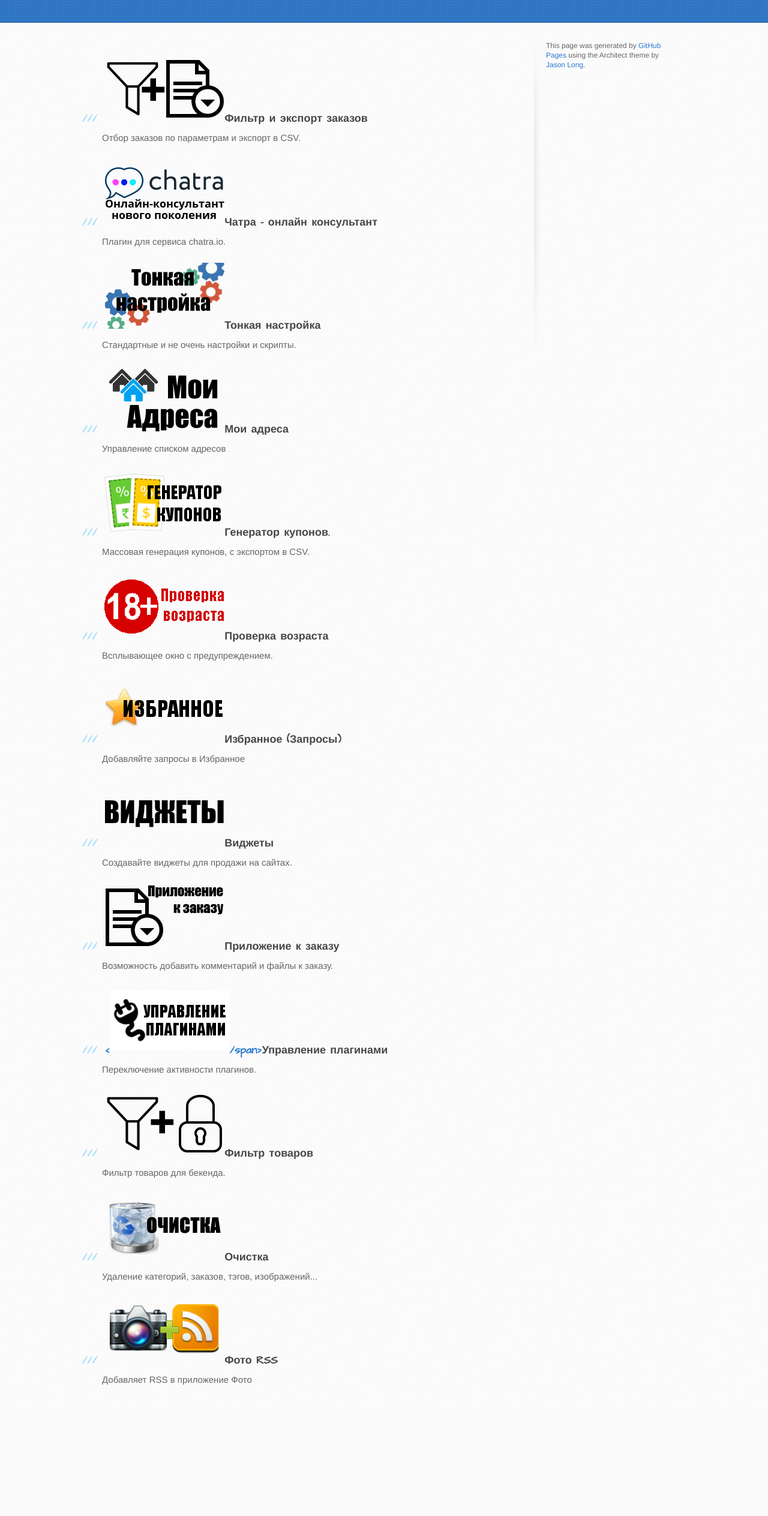
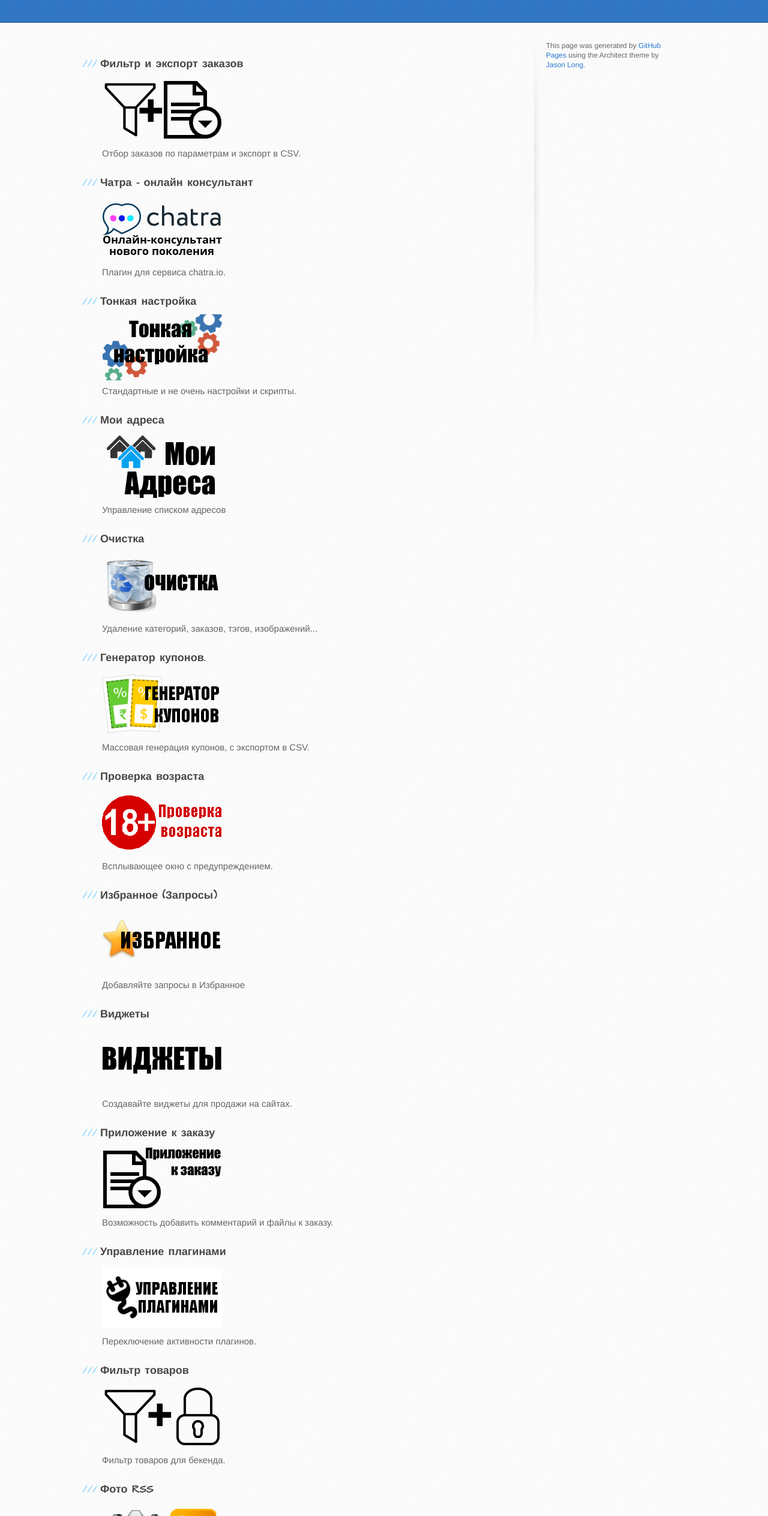
Before and after one commit to Alexkurd/Alexkurd.github.io, a plain HTML site: page index.html in a window 1280 px wide. Shown: the part 273-2800 px from the top of the page at 60% size. Before the commit the page ends 2627 px from the top, so only its background shows below. Drawn offline with Linux system fonts and the light colour scheme.

Commit message:
change layout

```diff
--- a/index.html
+++ b/index.html
@@ -9,14 +9,11 @@
     <link rel="stylesheet" type="text/css" href="stylesheets/stylesheet.css" media="screen">
     <link rel="stylesheet" type="text/css" href="stylesheets/github-light.css" media="screen">
     <link rel="stylesheet" type="text/css" href="stylesheets/print.css" media="print">
-
     <!--[if lt IE 9]>
     <script src="//html5shiv.googlecode.com/svn/trunk/html5.js"></script>
     <![endif]-->
-
     <title>DemoLLC Плагины для Webasyst by Alexkurd</title>
   </head>
-
   <body>
     <header>
       <div class="inner">
@@ -25,84 +22,78 @@
         <a href="https://github.com/Alexkurd" class="button"><small>Follow me on</small> GitHub</a>
       </div>
     </header>
-
     <div id="content-wrapper">
       <div class="inner clearfix">
         <section id="main-content">
-          <h3>
-<a id="Фильтр-и-экспорт-заказов" class="anchor" href="#%D0%A4%D0%B8%D0%BB%D1%8C%D1%82%D1%80-%D0%B8-%D1%8D%D0%BA%D1%81%D0%BF%D0%BE%D1%80%D1%82-%D0%B7%D0%B0%D0%BA%D0%B0%D0%B7%D0%BE%D0%B2" aria-hidden="true"><img src="images/ordersfilter.png" alt="hi" class="inline"/><span class="octicon octicon-link"></span></a>Фильтр и экспорт заказов</h3>
-
+          <h3>Фильтр и экспорт заказов <br>
+<a id="Фильтр-и-экспорт-заказов" class="anchor" href="#%D0%A4%D0%B8%D0%BB%D1%8C%D1%82%D1%80-%D0%B8-%D1%8D%D0%BA%D1%81%D0%BF%D0%BE%D1%80%D1%82-%D0%B7%D0%B0%D0%BA%D0%B0%D0%B7%D0%BE%D0%B2" aria-hidden="true"><span class="octicon octicon-link"></span></a></h3>
+<img src="images/ordersfilter.png" alt="hi" class="inline"/>
 <p>Отбор заказов по параметрам и экспорт в CSV.</p>
 
-<h3>
-<a id="Чатра---онлайн-консультант" class="anchor" href="#%D0%A7%D0%B0%D1%82%D1%80%D0%B0---%D0%BE%D0%BD%D0%BB%D0%B0%D0%B9%D0%BD-%D0%BA%D0%BE%D0%BD%D1%81%D1%83%D0%BB%D1%8C%D1%82%D0%B0%D0%BD%D1%82" aria-hidden="true"><img src="images/chatra.png" alt="hi" class="inline"/><span class="octicon octicon-link"></span></a>Чатра - онлайн консультант</h3>
-
+<h3>Чатра - онлайн консультант<br>
+<a id="Чатра---онлайн-консультант" class="anchor" href="#%D0%A7%D0%B0%D1%82%D1%80%D0%B0---%D0%BE%D0%BD%D0%BB%D0%B0%D0%B9%D0%BD-%D0%BA%D0%BE%D0%BD%D1%81%D1%83%D0%BB%D1%8C%D1%82%D0%B0%D0%BD%D1%82" aria-hidden="true"><span class="octicon octicon-link"></span></a></h3>
+<img src="images/chatra.png" alt="hi" class="inline"/>
 <p>Плагин для сервиса chatra.io.</p>
 
-<h3>
-<a id="Тонкая-настройка" class="anchor" href="#%D0%A2%D0%BE%D0%BD%D0%BA%D0%B0%D1%8F-%D0%BD%D0%B0%D1%81%D1%82%D1%80%D0%BE%D0%B9%D0%BA%D0%B0" aria-hidden="true"><img src="images/tweaks.png" alt="hi" class="inline"/><span class="octicon octicon-link"></span></a>Тонкая настройка</h3>
-
+<h3>Тонкая настройка<br>
+<a id="Тонкая-настройка" class="anchor" href="#%D0%A2%D0%BE%D0%BD%D0%BA%D0%B0%D1%8F-%D0%BD%D0%B0%D1%81%D1%82%D1%80%D0%BE%D0%B9%D0%BA%D0%B0" aria-hidden="true"><span class="octicon octicon-link"></span></a></h3>
+<img src="images/tweaks.png" alt="hi" class="inline"/>
 <p>Стандартные и не очень настройки и скрипты.</p>
 
-<h3>
-<a id="Мои-адреса" class="anchor" href="#%D0%9C%D0%BE%D0%B8-%D0%B0%D0%B4%D1%80%D0%B5%D1%81%D0%B0" aria-hidden="true"><img src="images/myaddress.png" alt="hi" class="inline"/><span class="octicon octicon-link"></span></a>Мои адреса</h3>
-
+<h3>Мои адреса<br>
+<a id="Мои-адреса" class="anchor" href="#%D0%9C%D0%BE%D0%B8-%D0%B0%D0%B4%D1%80%D0%B5%D1%81%D0%B0" aria-hidden="true"><span class="octicon octicon-link"></span></a></h3>
+<img src="images/myaddress.png" alt="hi" class="inline"/>
 <p>Управление списком адресов</p>
 
-<h3>
-<a id="Генератор-купонов" class="anchor" href="#%D0%93%D0%B5%D0%BD%D0%B5%D1%80%D0%B0%D1%82%D0%BE%D1%80-%D0%BA%D1%83%D0%BF%D0%BE%D0%BD%D0%BE%D0%B2" aria-hidden="true"><img src="images/coupongen.png" alt="hi" class="inline"/><span class="octicon octicon-link"></span></a>Генератор купонов.</h3>
+<h3>Очистка<br>
+<a id="Очистка" class="anchor" href="#%D0%9E%D1%87%D0%B8%D1%81%D1%82%D0%BA%D0%B0" aria-hidden="true"><span class="octicon octicon-link"></span></a></h3>
+<img src="images/cleanup.png" alt="hi" class="inline"/>
+<p>Удаление категорий, заказов, тэгов, изображений...</p>
 
+<h3>Генератор купонов.<br>
+<a id="Генератор-купонов" class="anchor" href="#%D0%93%D0%B5%D0%BD%D0%B5%D1%80%D0%B0%D1%82%D0%BE%D1%80-%D0%BA%D1%83%D0%BF%D0%BE%D0%BD%D0%BE%D0%B2" aria-hidden="true"><span class="octicon octicon-link"></span></a></h3>
+<img src="images/coupongen.png" alt="hi" class="inline"/>
 <p>Массовая генерация купонов, с экспортом в CSV.</p>
 
-<h3>
-<a id="Проверка-возраста" class="anchor" href="#%D0%9F%D1%80%D0%BE%D0%B2%D0%B5%D1%80%D0%BA%D0%B0-%D0%B2%D0%BE%D0%B7%D1%80%D0%B0%D1%81%D1%82%D0%B0" aria-hidden="true"><img src="images/agecheck.png" alt="hi" class="inline"/><span class="octicon octicon-link"></span></a>Проверка возраста</h3>
-
+<h3>Проверка возраста<br>
+<a id="Проверка-возраста" class="anchor" href="#%D0%9F%D1%80%D0%BE%D0%B2%D0%B5%D1%80%D0%BA%D0%B0-%D0%B2%D0%BE%D0%B7%D1%80%D0%B0%D1%81%D1%82%D0%B0" aria-hidden="true"><span class="octicon octicon-link"></span></a></h3>
+<img src="images/agecheck.png" alt="hi" class="inline"/>
 <p>Всплывающее окно с предупреждением.</p>
 
-<h3>
-<a id="Избранное-Запросы" class="anchor" href="#%D0%98%D0%B7%D0%B1%D1%80%D0%B0%D0%BD%D0%BD%D0%BE%D0%B5-%D0%97%D0%B0%D0%BF%D1%80%D0%BE%D1%81%D1%8B" aria-hidden="true"><img src="images/favorites.png" alt="hi" class="inline"/><span class="octicon octicon-link"></span></a>Избранное (Запросы)</h3>
-
+<h3>Избранное (Запросы)<br>
+<a id="Избранное-Запросы" class="anchor" href="#%D0%98%D0%B7%D0%B1%D1%80%D0%B0%D0%BD%D0%BD%D0%BE%D0%B5-%D0%97%D0%B0%D0%BF%D1%80%D0%BE%D1%81%D1%8B" aria-hidden="true"><span class="octicon octicon-link"></span></a></h3>
+<img src="images/favorites.png" alt="hi" class="inline"/>
 <p>Добавляйте запросы в Избранное</p>
 
-<h3>
-<a id="Виджеты" class="anchor" href="#%D0%92%D0%B8%D0%B4%D0%B6%D0%B5%D1%82%D1%8B" aria-hidden="true"><img src="images/widgets.png" alt="hi" class="inline"/><span class="octicon octicon-link"></span></a>Виджеты</h3>
-
+<h3>Виджеты<br>
+<a id="Виджеты" class="anchor" href="#%D0%92%D0%B8%D0%B4%D0%B6%D0%B5%D1%82%D1%8B" aria-hidden="true"><span class="octicon octicon-link"></span></a></h3>
+<img src="images/widgets.png" alt="hi" class="inline"/>
 <p>Создавайте виджеты для продажи на сайтах.</p>
 
-<h3>
-<a id="Приложение-к-заказу" class="anchor" href="#%D0%9F%D1%80%D0%B8%D0%BB%D0%BE%D0%B6%D0%B5%D0%BD%D0%B8%D0%B5-%D0%BA-%D0%B7%D0%B0%D0%BA%D0%B0%D0%B7%D1%83" aria-hidden="true"><img src="images/orderaddon.png" alt="hi" class="inline"/><span class="octicon octicon-link"></span></a>Приложение к заказу</h3>
-
+<h3>Приложение к заказу<br>
+<a id="Приложение-к-заказу" class="anchor" href="#%D0%9F%D1%80%D0%B8%D0%BB%D0%BE%D0%B6%D0%B5%D0%BD%D0%B8%D0%B5-%D0%BA-%D0%B7%D0%B0%D0%BA%D0%B0%D0%B7%D1%83" aria-hidden="true"><span class="octicon octicon-link"></span></a></h3>
+<img src="images/orderaddon.png" alt="hi" class="inline"/>
 <p>Возможность добавить комментарий и файлы к заказу.</p>
 
-<h3>
-<a id="Управление-плагинами" class="anchor" href="#%D0%A3%D0%BF%D1%80%D0%B0%D0%B2%D0%BB%D0%B5%D0%BD%D0%B8%D0%B5-%D0%BF%D0%BB%D0%B0%D0%B3%D0%B8%D0%BD%D0%B0%D0%BC%D0%B8" aria-hidden="true"><span class="octicon octicon-link"><<img src="images/plugmein.png" alt="hi" class="inline"/>/span></a>Управление плагинами</h3>
-
+<h3>Управление плагинами<br>
+<a id="Управление-плагинами" class="anchor" href="#%D0%A3%D0%BF%D1%80%D0%B0%D0%B2%D0%BB%D0%B5%D0%BD%D0%B8%D0%B5-%D0%BF%D0%BB%D0%B0%D0%B3%D0%B8%D0%BD%D0%B0%D0%BC%D0%B8" aria-hidden="true"><span class="octicon octicon-link"></span></a></h3>
+<img src="images/plugmein.png" alt="hi" class="inline"/>
 <p>Переключение активности плагинов.</p>
 
-<h3>
-<a id="Фильтр-товаров" class="anchor" href="#%D0%A4%D0%B8%D0%BB%D1%8C%D1%82%D1%80-%D1%82%D0%BE%D0%B2%D0%B0%D1%80%D0%BE%D0%B2" aria-hidden="true"><img src="images/backfilter.png" alt="hi" class="inline"/><span class="octicon octicon-link"></span></a>Фильтр товаров</h3>
-
+<h3>Фильтр товаров<br>
+<a id="Фильтр-товаров" class="anchor" href="#%D0%A4%D0%B8%D0%BB%D1%8C%D1%82%D1%80-%D1%82%D0%BE%D0%B2%D0%B0%D1%80%D0%BE%D0%B2" aria-hidden="true"><span class="octicon octicon-link"></span></a></h3>
+<img src="images/backfilter.png" alt="hi" class="inline"/>
 <p>Фильтр товаров для бекенда.</p>
 
-<h3>
-<a id="Очистка" class="anchor" href="#%D0%9E%D1%87%D0%B8%D1%81%D1%82%D0%BA%D0%B0" aria-hidden="true"><img src="images/cleanup.png" alt="hi" class="inline"/><span class="octicon octicon-link"></span></a>Очистка</h3>
-
-<p>Удаление категорий, заказов, тэгов, изображений...</p>
-
-<h3>
-<a id="Фото-rss" class="anchor" href="#%D0%A4%D0%BE%D1%82%D0%BE-rss" aria-hidden="true"><img src="images/fotorss.png" alt="hi" class="inline"/><span class="octicon octicon-link"></span></a>Фото RSS</h3>
-
+<h3>Фото RSS<br>
+<a id="Фото-rss" class="anchor" href="#%D0%A4%D0%BE%D1%82%D0%BE-rss" aria-hidden="true"><span class="octicon octicon-link"></span></a></h3>
+<img src="images/fotorss.png" alt="hi" class="inline"/>
 <p>Добавляет RSS в приложение Фото</p>
         </section>
-
         <aside id="sidebar">
-
-
           <p>This page was generated by <a href="https://pages.github.com">GitHub Pages</a> using the Architect theme by <a href="https://twitter.com/jasonlong">Jason Long</a>.</p>
         </aside>
       </div>
     </div>
-
-
   </body>
 </html>
```
